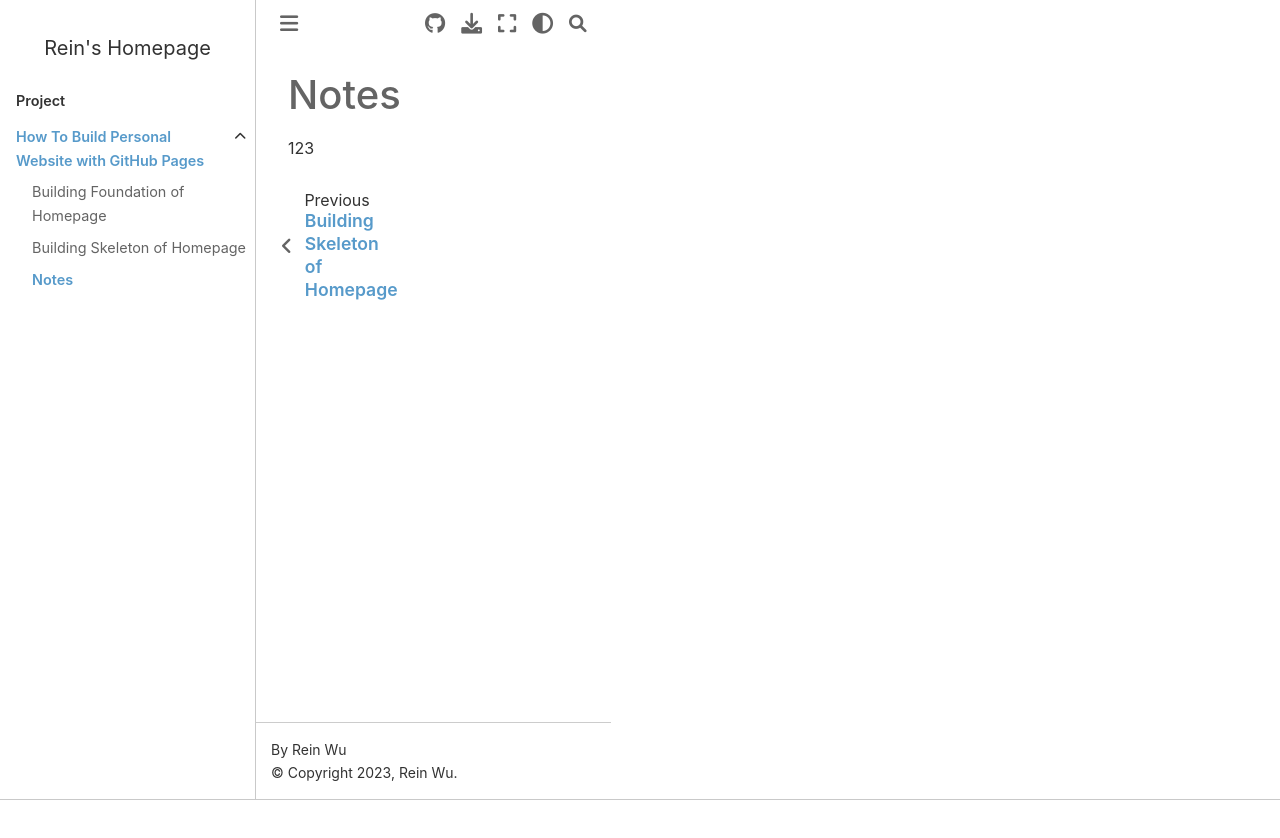
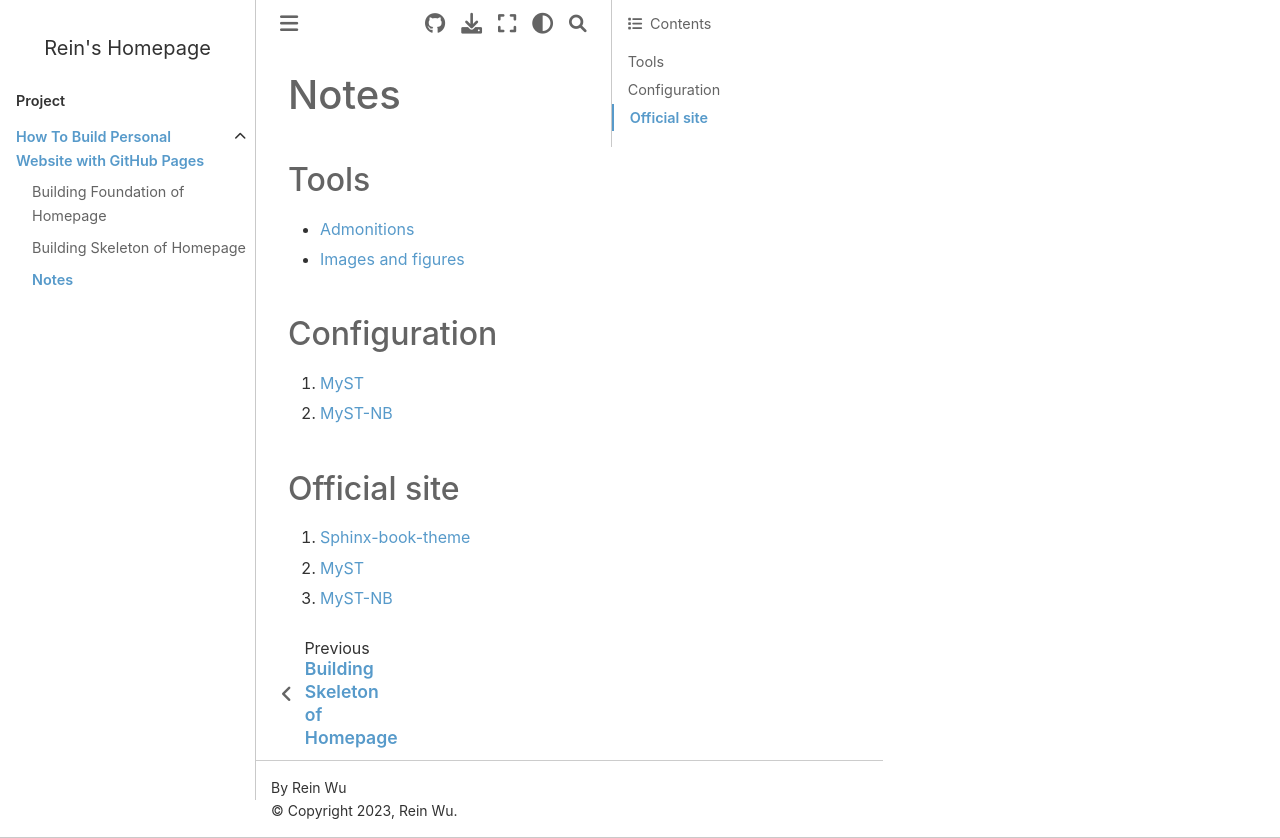
Before and after one commit to gama79530/gama79530.github.io, a plain HTML site: page docs/homepage/note.html in a window 1280 px wide. Before the commit the page ends 800 px from the top, so only its background shows below. Drawn offline with Linux system fonts and the light colour scheme.

Commit message:
Publish website

```diff
--- a/docs/homepage/note.html
+++ b/docs/homepage/note.html
@@ -345,7 +345,9 @@ document.write(`
   </button>
 `);
 </script>
-
+<label class="sidebar-toggle secondary-toggle btn btn-sm" for="__secondary"title="Toggle secondary sidebar" data-bs-placement="bottom" data-bs-toggle="tooltip">
+    <span class="fa-solid fa-list"></span>
+</label>
 </div></div>
 
     </div>
@@ -361,6 +363,16 @@ document.write(`
     <div id="print-main-content">
         <div id="jb-print-toc">
 
+            <div>
+                <h2> Contents </h2>
+            </div>
+            <nav aria-label="Page">
+                <ul class="visible nav section-nav flex-column">
+<li class="toc-h2 nav-item toc-entry"><a class="reference internal nav-link" href="#tools">Tools</a></li>
+<li class="toc-h2 nav-item toc-entry"><a class="reference internal nav-link" href="#configuration">Configuration</a></li>
+<li class="toc-h2 nav-item toc-entry"><a class="reference internal nav-link" href="#official-site">Official site</a></li>
+</ul>
+            </nav>
         </div>
     </div>
 </div>
@@ -372,7 +384,28 @@ document.write(`
 
   <section class="tex2jax_ignore mathjax_ignore" id="notes">
 <h1>Notes<a class="headerlink" href="#notes" title="Permalink to this heading">#</a></h1>
-<p>123</p>
+<section id="tools">
+<h2>Tools<a class="headerlink" href="#tools" title="Permalink to this heading">#</a></h2>
+<ul class="simple">
+<li><p><a class="reference external" href="https://myst-parser.readthedocs.io/en/latest/syntax/admonitions.html">Admonitions</a></p></li>
+<li><p><a class="reference external" href="https://myst-parser.readthedocs.io/en/latest/syntax/images_and_figures.html#">Images and figures</a></p></li>
+</ul>
+</section>
+<section id="configuration">
+<h2>Configuration<a class="headerlink" href="#configuration" title="Permalink to this heading">#</a></h2>
+<ol class="arabic simple">
+<li><p><a class="reference external" href="https://myst-parser.readthedocs.io/en/latest/configuration.html">MyST</a></p></li>
+<li><p><a class="reference external" href="https://myst-nb.readthedocs.io/en/latest/configuration.html">MyST-NB</a></p></li>
+</ol>
+</section>
+<section id="official-site">
+<h2>Official site<a class="headerlink" href="#official-site" title="Permalink to this heading">#</a></h2>
+<ol class="arabic simple">
+<li><p><a class="reference external" href="https://sphinx-book-theme.readthedocs.io/en/stable/index.html">Sphinx-book-theme</a></p></li>
+<li><p><a class="reference external" href="https://myst-parser.readthedocs.io/en/latest/index.html">MyST</a></p></li>
+<li><p><a class="reference external" href="https://myst-nb.readthedocs.io/en/latest/index.html">MyST-NB</a></p></li>
+</ol>
+</section>
 </section>
 
 
@@ -405,6 +438,22 @@ document.write(`
             </div>
 
 
+
+                <div class="bd-sidebar-secondary bd-toc"><div class="sidebar-secondary-items sidebar-secondary__inner">
+
+  <div class="sidebar-secondary-item">
+  <div class="page-toc tocsection onthispage">
+    <i class="fa-solid fa-list"></i> Contents
+  </div>
+  <nav class="bd-toc-nav page-toc">
+    <ul class="visible nav section-nav flex-column">
+<li class="toc-h2 nav-item toc-entry"><a class="reference internal nav-link" href="#tools">Tools</a></li>
+<li class="toc-h2 nav-item toc-entry"><a class="reference internal nav-link" href="#configuration">Configuration</a></li>
+<li class="toc-h2 nav-item toc-entry"><a class="reference internal nav-link" href="#official-site">Official site</a></li>
+</ul>
+  </nav></div>
+
+</div></div>
 
 
           </div>
```
Also changed, not shown: docs/searchindex.js, 1 other file.
